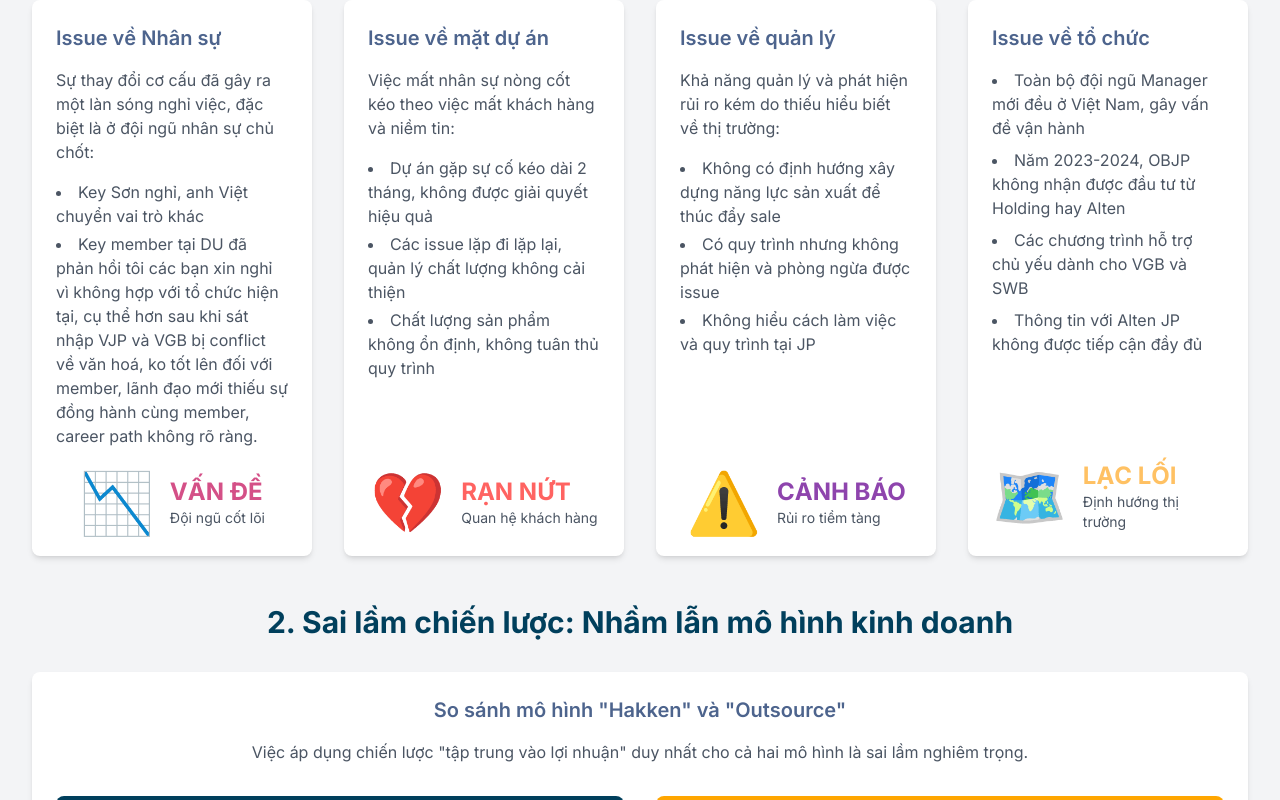
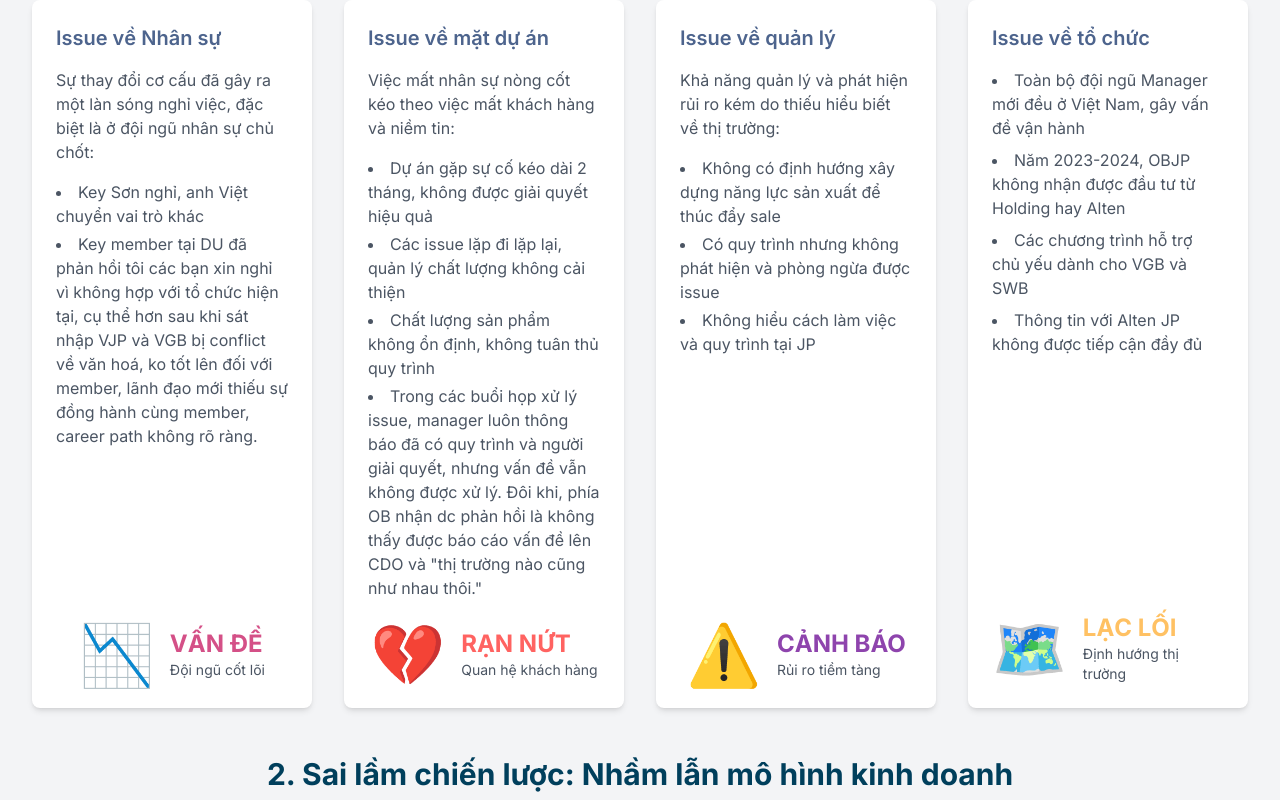
Before and after one commit to DungVD1/OBJ.github.io, a plain HTML site: page index.html in a window 1280 px wide. Shown: the part 468-1268 px from the top of the page. Drawn offline with nearby package versions, Linux system fonts and the light colour scheme.

Commit message:
Update index.html

```diff
--- a/index.html
+++ b/index.html
@@ -69,6 +69,7 @@
                                 <li>Dự án gặp sự cố kéo dài 2 tháng, không được giải quyết hiệu quả</li>
                                 <li>Các issue lặp đi lặp lại, quản lý chất lượng không cải thiện</li>
                                 <li>Chất lượng sản phẩm không ổn định, không tuân thủ quy trình</li>
+                                <li>Trong các buổi họp xử lý issue, manager luôn thông báo đã có quy trình và người giải quyết, nhưng vấn đề vẫn không được xử lý. Đôi khi, phía OB nhận dc phản hồi là không thấy được báo cáo vấn đề lên CDO và "thị trường nào cũng như nhau thôi."</li>
                             </ul>
                         </div>
                         <div class="flex items-center justify-center space-x-4 mt-6">
```
